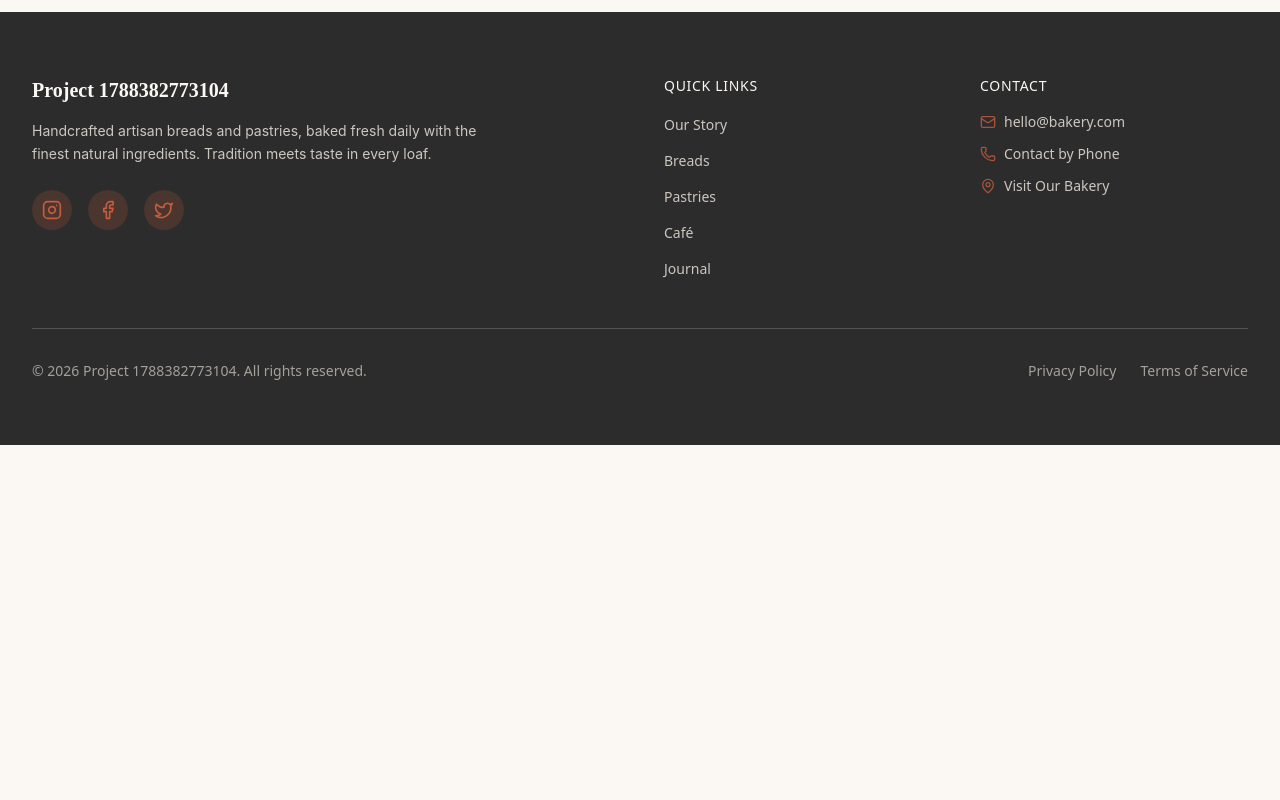
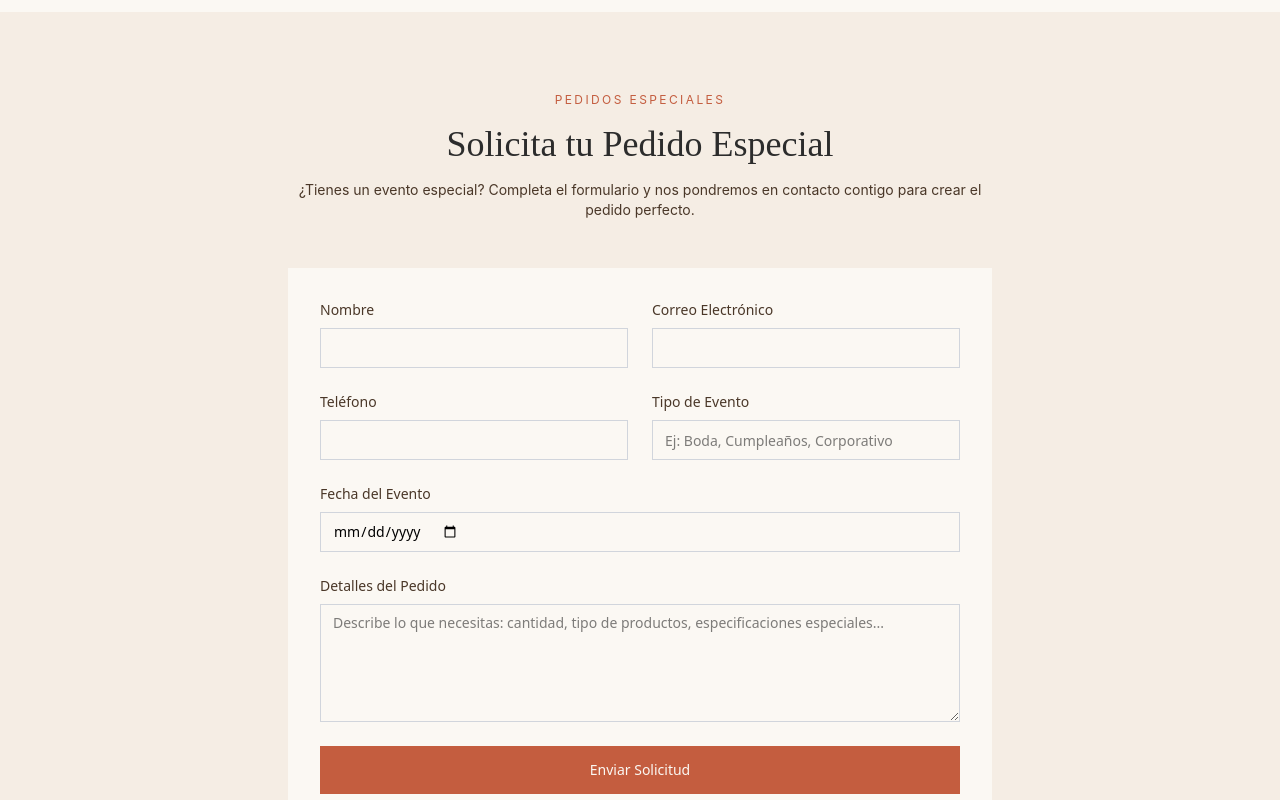
Before and after one commit to useconstructor/p-44kpeq, a Next.js app: page / in a window 1280 px wide. Shown: the part 5000-5800 px from the top of the page. Before the commit the page ends 5445 px from the top, so only its background shows below. Built offline with nearby package versions, Linux system fonts and the light colour scheme.

Commit message:
change: Agrega una sección de 'Pedidos especiales' con un formulario

```diff
--- a/app/page.tsx
+++ b/app/page.tsx
@@ -22,6 +22,18 @@ export default function HomePage() {
   const [formLoading, setFormLoading] = useState(false)
   const [formSuccess, setFormSuccess] = useState(false)
   const [formError, setFormError] = useState('')
+
+  const [specialOrderForm, setSpecialOrderForm] = useState({
+    name: '',
+    email: '',
+    phone: '',
+    eventType: '',
+    eventDate: '',
+    details: ''
+  })
+  const [specialOrderLoading, setSpecialOrderLoading] = useState(false)
+  const [specialOrderSuccess, setSpecialOrderSuccess] = useState(false)
+  const [specialOrderError, setSpecialOrderError] = useState('')
 
   const navLinks = [
     { name: 'Our Story', href: '#story' },
@@ -106,6 +118,33 @@ export default function HomePage() {
 
   const prevTestimonial = () => {
     setCurrentTestimonial((prev) => (prev - 1 + testimonials.length) % testimonials.length)
+  }
+
+  const handleSpecialOrderSubmit = async (e: React.FormEvent) => {
+    e.preventDefault()
+    setSpecialOrderLoading(true)
+    setSpecialOrderError('')
+
+    try {
+      const response = await fetch(
+        `${process.env.NEXT_PUBLIC_CONSTRUCTOR_API}/v1/forms/${process.env.NEXT_PUBLIC_PROJECT_ID}`,
+        {
+          method: 'POST',
+          headers: { 'Content-Type': 'application/json' },
+          body: JSON.stringify({ ...specialOrderForm, formType: 'special_order' })
+        }
+      )
+
+      if (response.ok) {
+        setSpecialOrderSuccess(true)
+      } else {
+        setSpecialOrderError('Algo salió mal. Por favor intenta de nuevo.')
+      }
+    } catch {
+      setSpecialOrderError('No se pudo enviar el mensaje. Por favor intenta más tarde.')
+    } finally {
+      setSpecialOrderLoading(false)
+    }
   }
 
   return (
@@ -599,6 +638,132 @@ export default function HomePage() {
         </div>
       </section>
 
+      {/* Pedidos Especiales Section */}
+      <section id="pedidos-especiales" className="py-20" style={{ backgroundColor: '#F5EDE4' }}>
+        <div className="max-w-3xl mx-auto px-4 sm:px-6 lg:px-8">
+          <div className="text-center mb-12">
+            <span className="text-xs tracking-[0.2em] uppercase mb-4 block" style={{ color: '#C45D3F', fontFamily: 'Inter, sans-serif' }}>
+              Pedidos Especiales
+            </span>
+            <h2 className="text-3xl lg:text-4xl font-normal mb-4" style={{ color: '#2C2C2C', fontFamily: 'Crimson Text, serif' }}>
+              Solicita tu Pedido Especial
+            </h2>
+            <p className="text-sm" style={{ color: '#4A3728', fontFamily: 'Inter, sans-serif' }}>
+              ¿Tienes un evento especial? Completa el formulario y nos pondremos en contacto contigo para crear el pedido perfecto.
+            </p>
+          </div>
+
+          {specialOrderSuccess ? (
+            <div className="text-center p-8 rounded-none" style={{ backgroundColor: '#FBF8F3' }}>
+              <Check className="w-12 h-12 mx-auto mb-4" style={{ color: '#C45D3F' }} />
+              <h3 className="text-xl font-medium mb-2" style={{ color: '#2C2C2C', fontFamily: 'Crimson Text, serif' }}>
+                ¡Solicitud Enviada!
+              </h3>
+              <p className="text-sm" style={{ color: '#4A3728' }}>
+                Gracias por tu interés. Nos comunicaremos contigo en las próximas 24 horas.
+              </p>
+            </div>
+          ) : (
+            <form onSubmit={handleSpecialOrderSubmit} className="space-y-6" style={{ backgroundColor: '#FBF8F3', padding: '2rem' }}>
+              <div className="grid md:grid-cols-2 gap-6">
+                <div>
+                  <label className="block text-sm font-medium mb-2" style={{ color: '#4A3728' }}>
+                    Nombre
+                  </label>
+                  <Input
+                    type="text"
+                    required
+                    value={specialOrderForm.name}
+                    onChange={(e) => setSpecialOrderForm({ ...specialOrderForm, name: e.target.value })}
+                    className="rounded-none border-gray-300 focus:border-[#C45D3F] focus:ring-[#C45D3F]"
+                    style={{ backgroundColor: '#FBF8F3' }}
+                  />
+                </div>
+                <div>
+                  <label className="block text-sm font-medium mb-2" style={{ color: '#4A3728' }}>
+                    Correo Electrónico
+                  </label>
+                  <Input
+                    type="email"
+                    required
+                    value={specialOrderForm.email}
+                    onChange={(e) => setSpecialOrderForm({ ...specialOrderForm, email: e.target.value })}
+                    className="rounded-none border-gray-300 focus:border-[#C45D3F] focus:ring-[#C45D3F]"
+                    style={{ backgroundColor: '#FBF8F3' }}
+                  />
+                </div>
+              </div>
+              <div className="grid md:grid-cols-2 gap-6">
+                <div>
+                  <label className="block text-sm font-medium mb-2" style={{ color: '#4A3728' }}>
+                    Teléfono
+                  </label>
+                  <Input
+                    type="tel"
+                    value={specialOrderForm.phone}
+                    onChange={(e) => setSpecialOrderForm({ ...specialOrderForm, phone: e.target.value })}
+                    className="rounded-none border-gray-300 focus:border-[#C45D3F] focus:ring-[#C45D3F]"
+                    style={{ backgroundColor: '#FBF8F3' }}
+                  />
+                </div>
+                <div>
+                  <label className="block text-sm font-medium mb-2" style={{ color: '#4A3728' }}>
+                    Tipo de Evento
+                  </label>
+                  <Input
+                    type="text"
+                    placeholder="Ej: Boda, Cumpleaños, Corporativo"
+                    value={specialOrderForm.eventType}
+                    onChange={(e) => setSpecialOrderForm({ ...specialOrderForm, eventType: e.target.value })}
+                    className="rounded-none border-gray-300 focus:border-[#C45D3F] focus:ring-[#C45D3F]"
+                    style={{ backgroundColor: '#FBF8F3' }}
+                  />
+                </div>
+              </div>
+              <div>
+                <label className="block text-sm font-medium mb-2" style={{ color: '#4A3728' }}>
+                  Fecha del Evento
+                </label>
+                <Input
+                  type="date"
+                  value={specialOrderForm.eventDate}
+                  onChange={(e) => setSpecialOrderForm({ ...specialOrderForm, eventDate: e.target.value })}
+                  className="rounded-none border-gray-300 focus:border-[#C45D3F] focus:ring-[#C45D3F]"
+                  style={{ backgroundColor: '#FBF8F3' }}
+                />
+              </div>
+              <div>
+                <label className="block text-sm font-medium mb-2" style={{ color: '#4A3728' }}>
+                  Detalles del Pedido
+                </label>
+                <Textarea
+                  required
+                  rows={5}
+                  placeholder="Describe lo que necesitas: cantidad, tipo de productos, especificaciones especiales..."
+                  value={specialOrderForm.details}
+                  onChange={(e) => setSpecialOrderForm({ ...specialOrderForm, details: e.target.value })}
+                  className="rounded-none border-gray-300 focus:border-[#C45D3F] focus:ring-[#C45D3F]"
+                  style={{ backgroundColor: '#FBF8F3' }}
+                />
+              </div>
+
+              {specialOrderError && (
+                <p className="text-sm text-red-600">{specialOrderError}</p>
+              )}
+
+              <Button
+                type="submit"
+                disabled={specialOrderLoading}
+                className="w-full rounded-none py-6"
+                style={{ backgroundColor: '#C45D3F', color: '#FBF8F3' }}
+              >
+                {specialOrderLoading ? 'Enviando...' : 'Enviar Solicitud'}
+              </Button>
+            </form>
+          )}
+        </div>
+      </section>
+
       {/* Footer */}
       <footer style={{ backgroundColor: '#2C2C2C' }}>
         <div className="max-w-7xl mx-auto px-4 sm:px-6 lg:px-8 py-16">
```
